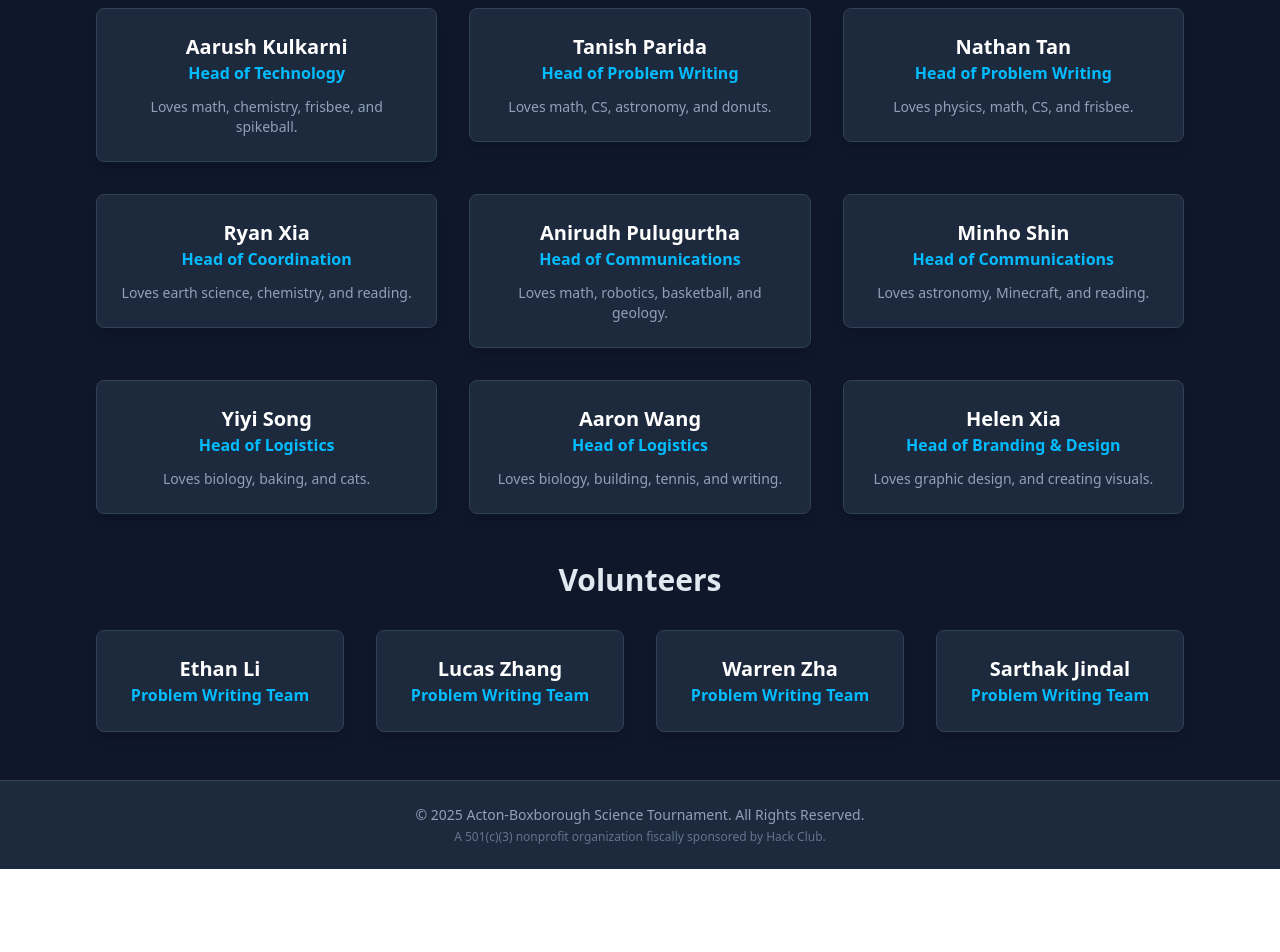
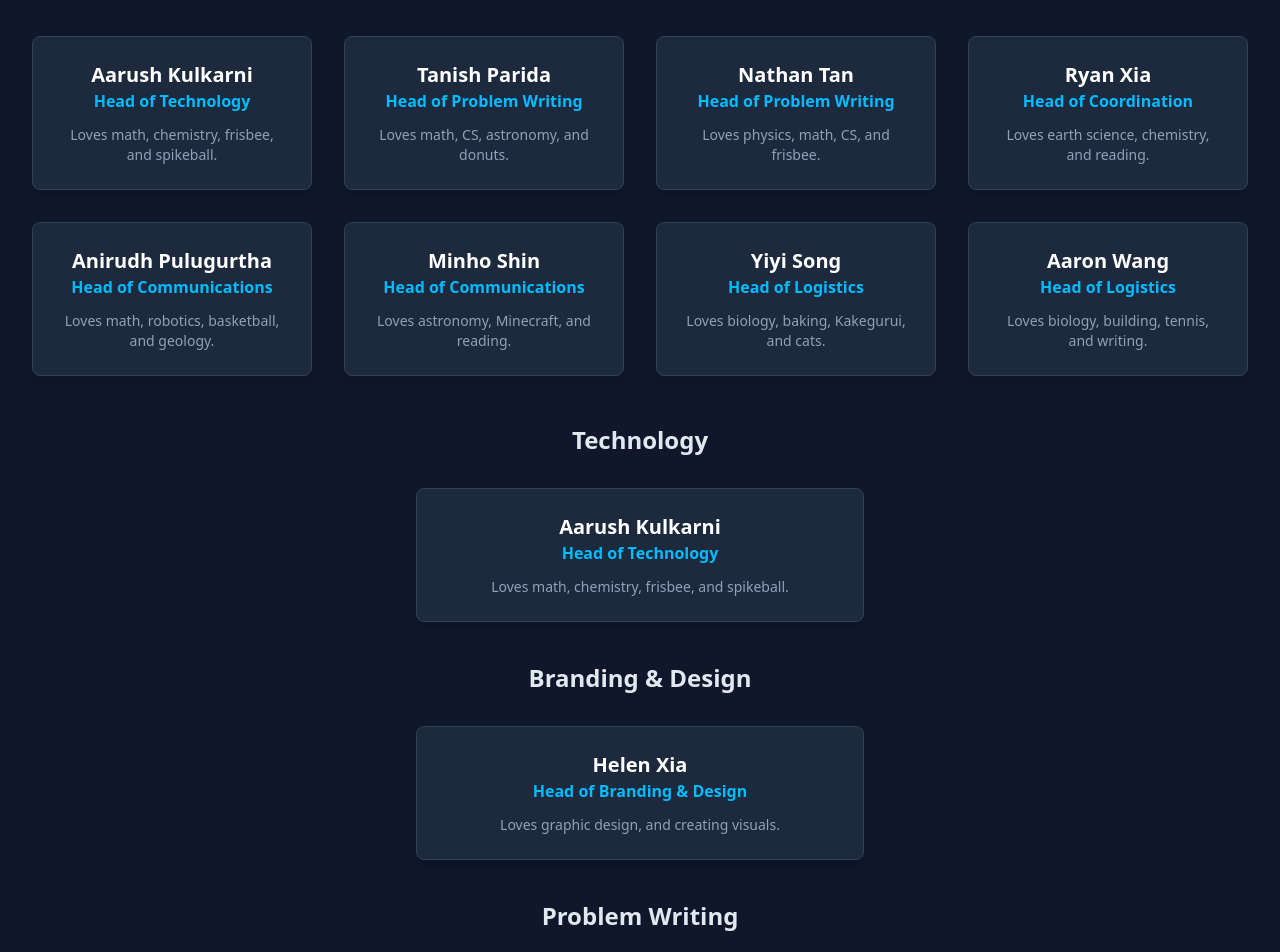
Before and after one commit to ak4774blog/abst-website, a React (Vite) app: page /about in a window 1280 px wide. Shown: the part 360-1312 px from the top of the page. Before the commit the page ends 1229 px from the top, so only its background shows below. Built offline with nearby package versions, Linux system fonts and the light colour scheme.

Commit message:
changed about us even more

```diff
--- a/src/pages/AboutUs.jsx
+++ b/src/pages/AboutUs.jsx
@@ -1,117 +1,116 @@
 import { useState } from 'react';
 import AnimatedPage from '../components/AnimatedPage';
 
-// Card for Founders with expandable bio
-function TeamMemberCard({ member, isExpanded, onToggle }) {
+// --- DATA ---
+const allMembers = {
+  aarush: { id: 'aarush', name: 'Aarush Kulkarni', role: 'Head of Technology', shortBio: 'Loves math, chemistry, frisbee, and spikeball.', longBio: 'Aarush is a student at Acton-Boxborough Regional High School. In his free time, he likes to study math and chemistry. He also enjoys playing frisbee and spikeball with his friends.' },
+  tanish: { id: 'tanish', name: 'Tanish Parida', role: 'Head of Problem Writing', shortBio: 'Loves math, CS, astronomy, and donuts.', longBio: 'Tanish is a student at Acton-Boxborough Regional High School. In his free time, he likes to do math, CS, and astronomy related things. He also likes eating donuts and playing sports with his friends.' },
+  nathan: { id: 'nathan', name: 'Nathan Tan', role: 'Head of Problem Writing', shortBio: 'Loves physics, math, CS, and frisbee.', longBio: 'Nathan is a student at Acton-Boxborough Regional High School. In his free time, he likes to explore physics, math, and computer science. He also enjoys playing frisbee, video games, and practicing the piano.' },
+  ryan: { id: 'ryan', name: 'Ryan Xia', role: 'Head of Coordination', shortBio: 'Loves earth science, chemistry, and reading.', longBio: 'Ryan is a student at Acton-Boxborough Regional High School. In his free time, he likes to explore topics in earth science and chemistry. He also enjoys reading and the pursuit of new knowledge.' },
+  anirudh: { id: 'anirudh', name: 'Anirudh Pulugurtha', role: 'Head of Communications', shortBio: 'Loves math, robotics, basketball, and geology.', longBio: 'Anirudh is a student at Acton-Boxborough Regional High School. In his free time, he likes to work on robotics and explore geology. He also enjoys playing basketball and solving math problems.' },
+  minho: { id: 'minho', name: 'Minho Shin', role: 'Head of Communications', shortBio: 'Loves astronomy, Minecraft, and reading.', longBio: 'Minho is a student at Acton-Boxborough Regional High School. In his free time, he enjoys exploring through astronomy and building in Minecraft. He also likes to read; especially manhua and manga.' },
+  yiyi: { id: 'yiyi', name: 'Yiyi Song', role: 'Head of Logistics', shortBio: 'Loves biology, baking, Kakegurui, and cats.', longBio: 'Yiyi is a student at Acton-Boxborough Regional High School. In her free time, she likes to study biology and bake new things. She also really, really loves cats.' },
+  aaron: { id: 'aaron', name: 'Aaron Wang', role: 'Head of Logistics', shortBio: 'Loves biology, building, tennis, and writing.', longBio: 'Aaron is a student at Acton-Boxborough Regional High School. In his free time, he likes to learn about biology, earth science, and engineering. He also enjoys playing tennis and writing.' },
+  helen: { id: 'helen', name: 'Helen Xia', role: 'Head of Branding & Design', shortBio: 'Loves graphic design, and creating visuals.', longBio: 'Helen is a student at Acton-Boxborough Regional High School. In her free time, she likes to practice her art and work on graphic design projects. She also enjoys creating strong branding and visuals for the team.' },
+  ethan: { id: 'ethan', name: 'Ethan Li', role: 'Problem Writing Team' },
+  lucas: { id: 'lucas', name: 'Lucas Zhang', role: 'Problem Writing Team' },
+  warren: { id: 'warren', name: 'Warren Zha', role: 'Problem Writing Team' },
+  sarthak: { id: 'sarthak', name: 'Sarthak Jindal', role: 'Problem Writing Team' },
+  kevin: { id: 'kevin', name: 'Kevin Gao', role: 'Problem Writing Team' },
+};
+
+const founders = [
+  allMembers.aarush, allMembers.tanish, allMembers.nathan, allMembers.ryan,
+  allMembers.anirudh, allMembers.minho, allMembers.yiyi, allMembers.aaron
+];
+
+const teams = [
+  { title: "Technology", heads: [allMembers.aarush], members: [] },
+  { title: "Branding & Design", heads: [allMembers.helen], members: [] },
+  { title: "Problem Writing", heads: [allMembers.tanish, allMembers.nathan], members: [allMembers.ethan, allMembers.lucas, allMembers.warren, allMembers.sarthak, allMembers.kevin] },
+  { title: "Coordination", heads: [allMembers.ryan], members: [] },
+  { title: "Communications", heads: [allMembers.anirudh, allMembers.minho], members: [] },
+  { title: "Logistics", heads: [allMembers.yiyi, allMembers.aaron], members: [] },
+];
+
+// --- COMPONENTS ---
+
+// Card for Founders and Heads
+function ExpandableCard({ member, isExpanded, onToggle }) {
   return (
     <div
       onClick={onToggle}
-      className="flex cursor-pointer flex-col rounded-lg border border-slate-700 bg-slate-800 p-6 text-center shadow-lg transition-all duration-300 ease-in-out hover:scale-[1.02] hover:shadow-cyan-500/10"
+      className="flex min-h-[120px] cursor-pointer flex-col rounded-lg border border-slate-700 bg-slate-800 p-6 text-center shadow-lg transition-all duration-300 ease-in-out hover:scale-[1.02] hover:shadow-cyan-500/10"
     >
       <h3 className="text-xl font-bold text-white">{member.name}</h3>
       <p className="mb-3 font-semibold text-sky-400">{member.role}</p>
-      {/* CHANGE: The className is now dynamic. It's 'text-center' for shortBio and 'text-left' for longBio. */}
-      <p
-        className={`min-h-[20px] text-sm text-slate-400 ${isExpanded ? 'text-left' : 'text-center'}`}
-      >
+      <p className={`text-sm text-slate-400 transition-all duration-300 ${isExpanded ? 'text-left' : 'text-center'}`}>
         {isExpanded ? member.longBio : member.shortBio}
       </p>
     </div>
   );
 }
 
-// Card for Volunteers (no bio)
-function VolunteerCard({ member }) {
+// Card for non-head members
+function MemberCard({ member }) {
   return (
-    <div
-      className="flex flex-col rounded-lg border border-slate-700 bg-slate-800 p-6 text-center shadow-lg"
-    >
+    // CHANGE: Darker background and border to differentiate from heads
+    <div className="flex h-full min-h-[120px] flex-col justify-center rounded-lg border border-slate-800 bg-slate-900 p-6 text-center shadow-lg">
       <h3 className="text-xl font-bold text-white">{member.name}</h3>
       <p className="font-semibold text-sky-400">{member.role}</p>
     </div>
   );
 }
 
+function TeamSection({ team, expandedCard, onToggle }) {
+  return (
+    <section className="mb-10">
+      <h2 className="mb-8 text-center text-2xl font-bold text-slate-200">{team.title}</h2>
+
+      {/* CHANGE: Removed the outer box/border from around the heads */}
+      <div className="mx-auto max-w-5xl">
+        <div className="grid grid-cols-1 gap-8 sm:grid-cols-2">
+          {team.heads.map((head) => {
+            const uniqueCardId = `${team.title}-${head.id}`;
+            const wrapperClass = team.heads.length === 1 ? "sm:col-span-2 flex justify-center" : "";
+
+            return (
+              <div key={uniqueCardId} className={wrapperClass}>
+                <div className="w-full max-w-md">
+                  <ExpandableCard
+                    member={head}
+                    isExpanded={expandedCard === uniqueCardId}
+                    onToggle={() => onToggle(uniqueCardId)}
+                  />
+                </div>
+              </div>
+            );
+          })}
+        </div>
+      </div>
+
+      {team.members.length > 0 && (
+        <div className="mt-4 grid grid-cols-1 gap-6 sm:grid-cols-2 md:grid-cols-3 lg:grid-cols-5">
+          {team.members.map((member) => (
+            <MemberCard key={member.id} member={member} />
+          ))}
+        </div>
+      )}
+    </section>
+  );
+}
 
 export default function AboutUs() {
   const [expandedCard, setExpandedCard] = useState(null);
 
-  const handleCardClick = (memberName) => {
-    if (expandedCard === memberName) {
-      setExpandedCard(null);
-    } else {
-      setExpandedCard(memberName);
-    }
+  const handleCardClick = (uniqueCardId) => {
+    setExpandedCard(expandedCard === uniqueCardId ? null : uniqueCardId);
   };
-
-  const foundersData = [
-  {
-        "name": "Aarush Kulkarni",
-        "role": "Head of Technology",
-        "shortBio": "Loves math, chemistry, frisbee, and spikeball.",
-        "longBio": "Aarush is a student at Acton-Boxborough Regional High School. In his free time, he likes to study math and chemistry. He also enjoys playing frisbee and spikeball with his friends."
-    },
-    {
-        "name": "Tanish Parida",
-        "role": "Head of Problem Writing",
-        "shortBio": "Loves math, CS, astronomy, and donuts.",
-        "longBio": "Tanish is a student at Acton-Boxborough Regional High School. In his free time, he likes to do math, CS, and astronomy related things. He also likes eating donuts and playing sports with his friends."
-    },
-    {
-        "name": "Nathan Tan",
-        "role": "Head of Problem Writing",
-        "shortBio": "Loves physics, math, CS, and frisbee.",
-        "longBio": "Nathan is a student at Acton-Boxborough Regional High School. In his free time, he likes to explore physics, math, and computer science. He also enjoys playing frisbee, video games, and practicing the piano."
-    },
-    {
-        "name": "Ryan Xia",
-        "role": "Head of Coordination",
-        "shortBio": "Loves earth science, chemistry, and reading.",
-        "longBio": "Ryan is a student at Acton-Boxborough Regional High School. In his free time, he likes to explore topics in earth science and chemistry. He also enjoys reading and the pursuit of new knowledge."
-    },
-    {
-        "name": "Anirudh Pulugurtha",
-        "role": "Head of Communications",
-        "shortBio": "Loves math, robotics, basketball, and geology.",
-        "longBio": "Anirudh is a student at Acton-Boxborough Regional High School. In his free time, he likes to work on robotics and explore geology. He also enjoys playing basketball and solving math problems."
-    },
-    {
-        "name": "Minho Shin",
-        "role": "Head of Communications",
-        "shortBio": "Loves astronomy, Minecraft, and reading.",
-        "longBio": "Minho is a student at Acton-Boxborough Regional High School. In his free time, he enjoys exploring through astronomy and building in Minecraft. He also likes to read; especially manhua and manga."
-    },
-    {
-        "name": "Yiyi Song",
-        "role": "Head of Logistics",
-        "shortBio": "Loves biology, baking, and cats.",
-        "longBio": "Yiyi is a student at Acton-Boxborough Regional High School. In her free time, she likes to study biology and bake new things. She also really, really loves cats."
-    },
-    {
-        "name": "Aaron Wang",
-        "role": "Head of Logistics",
-        "shortBio": "Loves biology, building, tennis, and writing.",
-        "longBio": "Aaron is a student at Acton-Boxborough Regional High School. In his free time, he likes to learn about biology, earth science, and engineering. He also enjoys playing tennis and writing."
-    },
-    {
-        "name": "Helen Xia",
-        "role": "Head of Branding & Design",
-        "shortBio": "Loves graphic design, and creating visuals.",
-        "longBio": "Helen is a student at Acton-Boxborough Regional High School. In her free time, she likes to practice her art and work on graphic design projects. She also enjoys creating strong branding and visuals for the team."
-    }
-  ];
-
-  const volunteersData = [
-    { name: "Ethan Li", role: "Problem Writing Team" },
-    { name: "Lucas Zhang", role: "Problem Writing Team" },
-    { name: "Warren Zha", role: "Problem Writing Team" },
-    { name: "Sarthak Jindal", role: "Problem Writing Team" }
-  ];
 
   return (
     <AnimatedPage>
-    <div className="mx-auto max-w-6xl px-4 py-12 sm:px-6 lg:px-8">
-      <div className="mb-4 text-center">
+      <div className="mx-auto max-w-7xl px-4 py-12 sm:px-6 lg:px-8">
+        <div className="mb-12 text-center">
           <h1 className="text-4xl font-extrabold tracking-tight text-white">About Our Team</h1>
           <p className="mx-auto mt-4 max-w-3xl text-lg text-slate-400">
             Our founders are all members of the ABRHS Science Olympiad Team. Many have also placed highly in STEM olympiads and have gone on to qualify for the USAJMO, USAPhO, etc.
@@ -119,27 +118,31 @@ export default function AboutUs() {
         </div>
 
         <section className="mb-12">
-        <h2 className="mb-8 text-center text-3xl font-bold text-slate-200">Founders</h2>
-        <div className="grid grid-cols-1 gap-8 sm:grid-cols-2 lg:grid-cols-3 items-start">
-            {foundersData.map((member) => (
-                <TeamMemberCard
-                key={member.name}
+          {/* CHANGE: Corrected title size from text-5xl to text-2xl */}
+          <h2 className="mb-8 text-center text-2xl font-bold text-slate-200">Founders</h2>
+          <div className="grid grid-cols-1 items-start gap-8 sm:grid-cols-2 lg:grid-cols-4">
+            {founders.map((member) => {
+              const uniqueCardId = `founder-${member.id}`;
+              return (
+                <ExpandableCard
+                  key={uniqueCardId}
                   member={member}
-                isExpanded={expandedCard === member.name}
-                onToggle={() => handleCardClick(member.name)}
+                  isExpanded={expandedCard === uniqueCardId}
+                  onToggle={() => handleCardClick(uniqueCardId)}
                 />
-            ))}
+              )
+            })}
           </div>
         </section>
 
-      <section>
-        <h2 className="mb-8 text-center text-3xl font-bold text-slate-200">Volunteers</h2>
-        <div className="grid grid-cols-1 gap-8 sm:grid-cols-2 lg:grid-cols-4 items-start">
-            {volunteersData.map((member) => (
-                <VolunteerCard key={member.name} member={member} />
+        {teams.map((team) => (
+          <TeamSection
+            key={team.title}
+            team={team}
+            expandedCard={expandedCard}
+            onToggle={handleCardClick}
+          />
         ))}
-        </div>
-      </section>
       </div>
     </AnimatedPage>
   );
```
Lines whose indentation alone changed are shown as unchanged.
